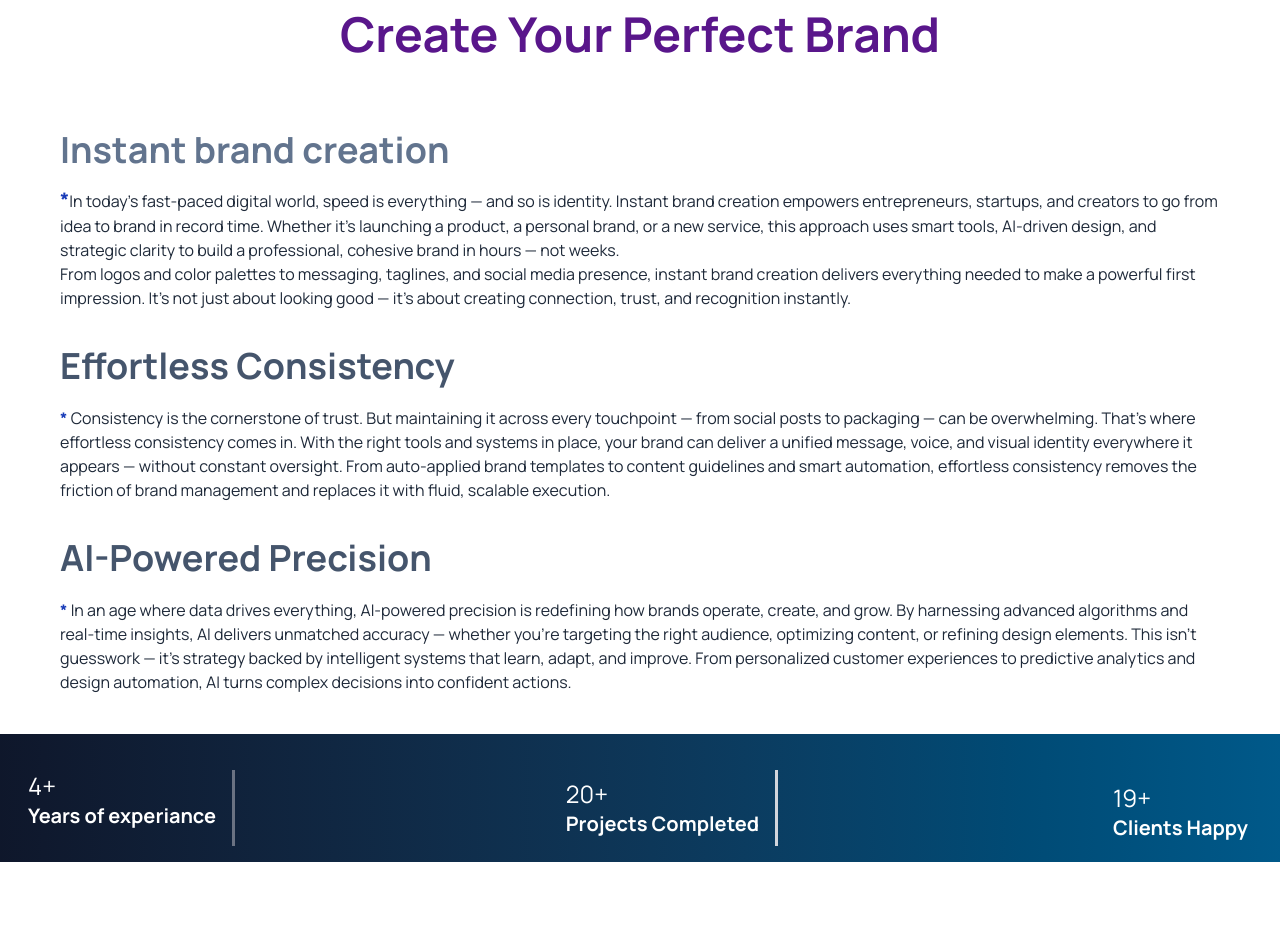
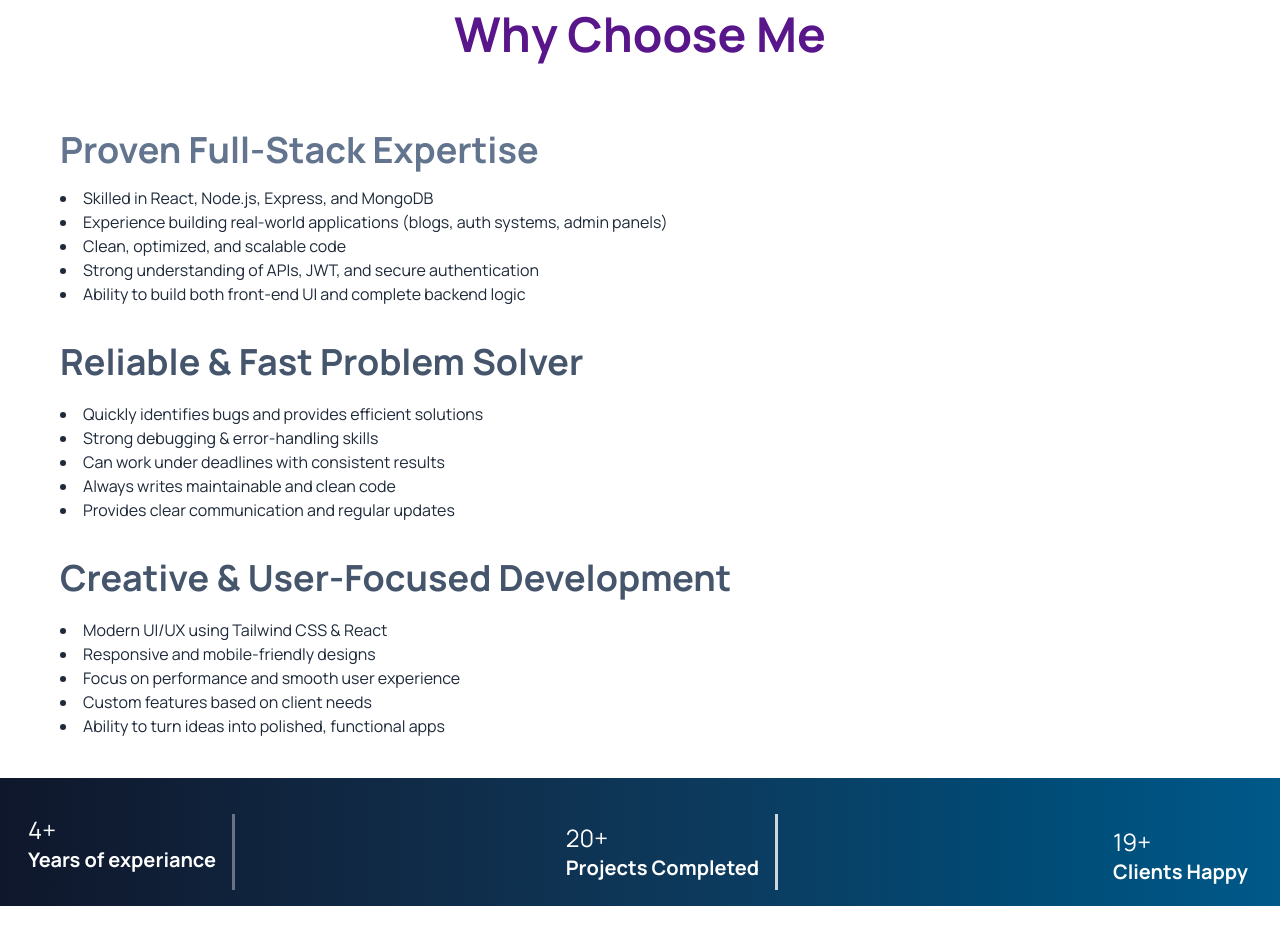
Before and after one commit to GIT507785/myapp--portfolio, a React (Vite) app: page /testimonials in a window 1280 px wide. Shown: the part 640-1575 px from the top of the page. Built offline with nearby package versions, Linux system fonts and the light colour scheme.

Commit message:
change the text in testimonial

```diff
--- a/src/pages/Testimonials.jsx
+++ b/src/pages/Testimonials.jsx
@@ -182,7 +182,7 @@ const Testimonials = () => {
             </div>
           </div>
           <br />
-          <div  class="text-sm w-80 border dark:border-teal-400 dark:bg-black border-gray-500/30 pb-6 rounded-lg bg-white shadow-[0px_4px_15px_0px] shadow-black/5">
+          <div class="text-sm w-80 border dark:border-teal-400 dark:bg-black border-gray-500/30 pb-6 rounded-lg bg-white shadow-[0px_4px_15px_0px] shadow-black/5">
             <div class="flex flex-col items-center px-5 py-4 relative">
               <img
                 class="h-24 w-24 absolute -top-14 rounded-full"
@@ -270,16 +270,28 @@ const Testimonials = () => {
 
         <div className="flex flex-col  md:px-10 sm:px-4   py-10">
           <h1 className="text-2xl   md:text-5xl    font-bold mt-3  text-purple-900
- font-serif   flex justify-center mb-10   dark:text-teal-400" > Create Your Perfect Brand</h1>
+ font-serif   flex justify-center mb-10   dark:text-teal-400" > Why Choose Me  </h1>
           <div className="mt-5 px-5"
           >
-    <h1 className="text-4xl md:text-4xl font-bold mt-3 dark:text-teal-400 text-slate-500  ">  Instant brand creation</h1>
+            <h1 className="text-4xl md:text-4xl font-bold mt-3 dark:text-teal-400 text-slate-500  ">
+              Proven Full-Stack Expertise  </h1>
             <p className="text-base text-gray-800 dark:text-white mt-4" >
-         <span className="font-bold  text-xl text-blue-800 dark:text-teal-400">*</span>
-         In today's fast-paced digital world, speed is everything — and so is identity. Instant brand creation empowers entrepreneurs, startups, and creators to go from idea to brand in record time. Whether it's launching a product, a personal brand, or a new service, this approach uses smart tools, AI-driven design, and strategic clarity to build a professional, cohesive brand in hours — not weeks.
+              {/* <span className="font-bold  text-xl text-blue-800 dark:text-teal-400"></span>    */}
+              <li>
+                Skilled in React, Node.js, Express, and MongoDB
+              </li>
+              <li>
+                Experience building real-world applications (blogs, auth systems, admin panels) </li>
+              <li>
+                Clean, optimized, and scalable code
+              </li>
 
-         <br />
-         From logos and color palettes to messaging, taglines, and social media presence, instant brand creation delivers everything needed to make a powerful first impression. It's not just about looking good — it’s about creating connection, trust, and recognition instantly.
+              <li>
+                Strong understanding of APIs, JWT, and secure authentication
+              </li>
+              <li>
+                Ability to build both front-end UI and complete backend logic
+              </li>
             </p>
 
 
@@ -287,20 +299,27 @@ const Testimonials = () => {
 
           {/* */}
           <div className="mt-5 px-5 " >
-    <h1 className="text-4xl md:text-4xl font-bold  text-slate-600 dark:text-teal-400  mt-4 " > Effortless Consistency  </h1>
+            <h1 className="text-4xl md:text-4xl font-bold  text-slate-600 dark:text-teal-400  mt-4 " >  Reliable & Fast Problem Solver </h1>
             <p className="text-base text-gray-800 mt-5 dark:text-white " >
-         <span className="font-bold text-blue-800  text-blactext-xl dark:text-teal-400">*</span>  Consistency is the cornerstone of trust. But maintaining it across every touchpoint — from social posts to packaging — can be overwhelming. That’s where effortless consistency comes in.
+              <span className="font-bold text-blue-800  text-blactext-xl dark:text-teal-400"></span>
 
-         With the right tools and systems in place, your brand can deliver a unified message, voice, and visual identity everywhere it appears — without constant oversight. From auto-applied brand templates to content guidelines and smart automation, effortless consistency removes the friction of brand management and replaces it with fluid, scalable execution.
+                <li>Quickly identifies bugs and provides efficient solutions</li>
+                <li>Strong debugging & error-handling skills</li>
+                <li>Can work under deadlines with consistent results</li>
+                <li>Always writes maintainable and clean code</li>
+                <li>Provides clear communication and regular updates</li>
             </p>
           </div>
           {/*  */}
           <div className="mt-5 px-5 " >
-    <h1 className="text-4xl md:text-4xl font-bold mt-4 dark:text-teal-400  text-slate-600 " >  AI-Powered Precision </h1>
+            <h1 className="text-4xl md:text-4xl font-bold mt-4 dark:text-teal-400  text-slate-600 " >Creative & User-Focused Development </h1>
             <p className="text-base dark:text-white text-gray-800 mt-5" >
-         <span className="font-bold text-blactext-xl text-blue-800 dark:text-teal-400">*</span>  In an age where data drives everything, AI-powered precision is redefining how brands operate, create, and grow. By harnessing advanced algorithms and real-time insights, AI delivers unmatched accuracy — whether you're targeting the right audience, optimizing content, or refining design elements.
-
-         This isn’t guesswork — it’s strategy backed by intelligent systems that learn, adapt, and improve. From personalized customer experiences to predictive analytics and design automation, AI turns complex decisions into confident actions.
+              <span className="font-bold text-blactext-xl text-blue-800 dark:text-teal-400"></span>
+                <li>Modern UI/UX using Tailwind CSS & React</li>
+                <li>Responsive and mobile-friendly designs</li>
+                <li>Focus on performance and smooth user experience</li>
+                <li>Custom features based on client needs</li>
+                <li>Ability to turn ideas into polished, functional apps</li>
             </p>
           </div>
         </div>
@@ -314,7 +333,7 @@ const Testimonials = () => {
           <p className="text-xl font-bold">Years of experiance</p>
         </div>
 
-        <div className= "  md:border-r-3  border-t-2  md:border-t-0  pr-4  mt-5 border-gray-300">
+        <div className="  md:border-r-3  border-t-2  md:border-t-0  pr-4  mt-5 border-gray-300">
           <p className="text-2xl mt-2 ">20+</p>
           <p className="text-xl font-bold">Projects Completed</p>
         </div>
```
Lines whose indentation alone changed are shown as unchanged.
